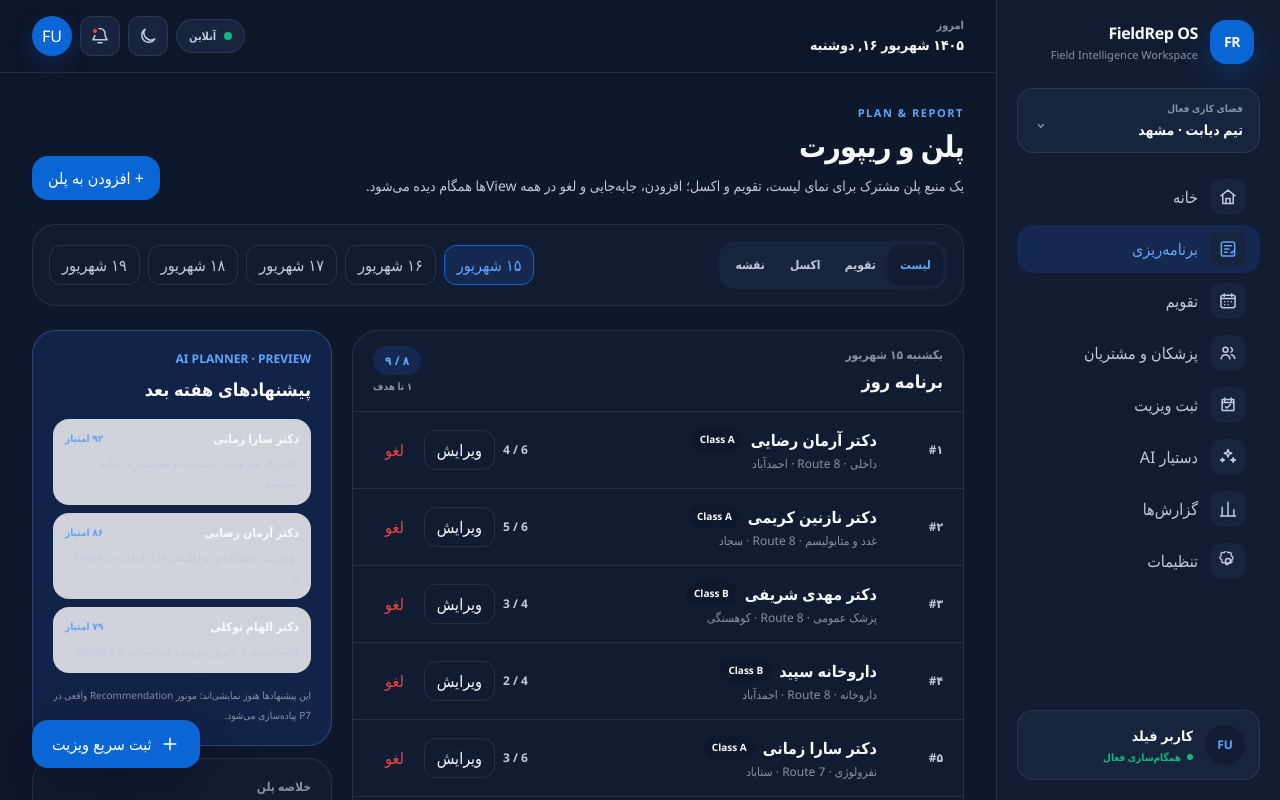
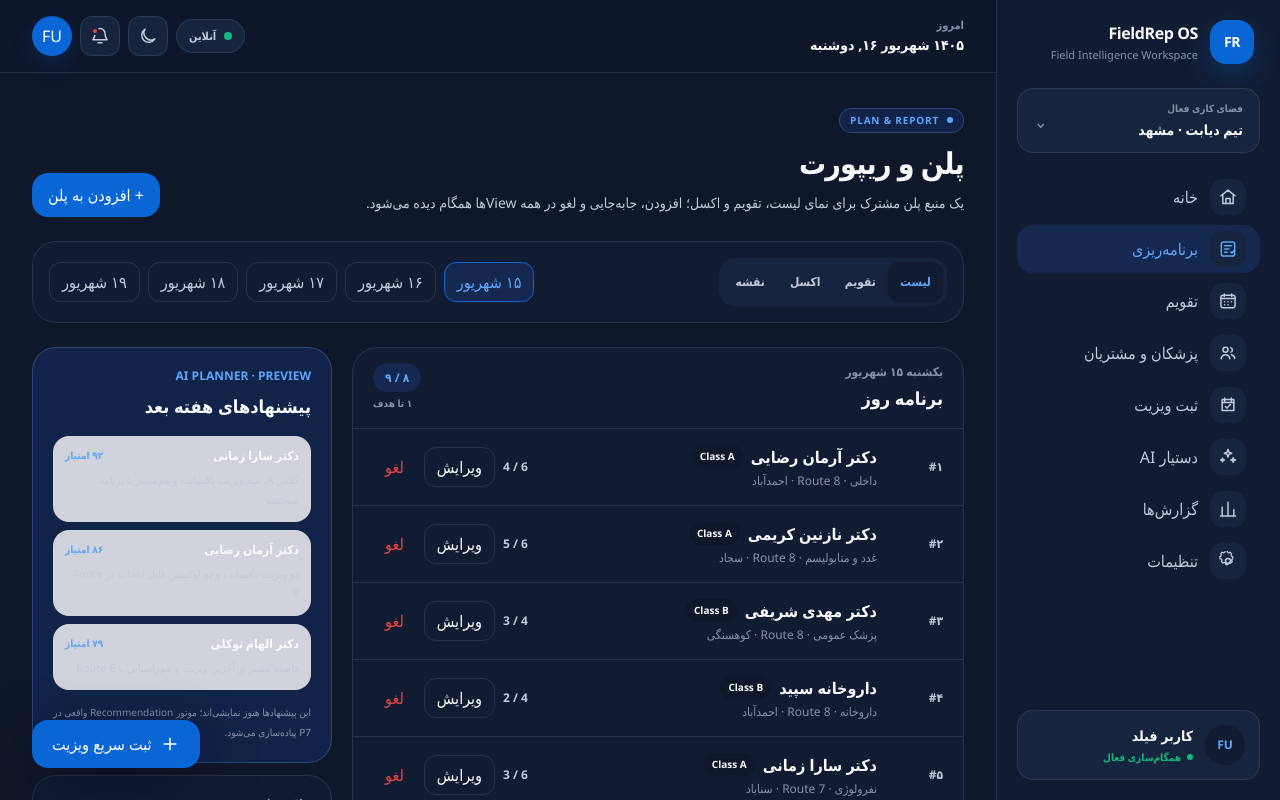
Before and after one commit to abbaselotfi/fieldrep-os, a React (Vite) app in the folder apps/web/: page /planner in a window 1280 px wide. Shown: the top 800 px of the page. Built offline with nearby package versions, Linux system fonts and the light colour scheme.

Commit message:
UI: refine page header component

```diff
--- a/apps/web/src/components/PageHeader.tsx
+++ b/apps/web/src/components/PageHeader.tsx
@@ -10,9 +10,12 @@ interface PageHeaderProps {
 export function PageHeader({ eyebrow, title, description, actions }: PageHeaderProps) {
   return (
     <header className="flex flex-col gap-4 sm:flex-row sm:items-end sm:justify-between">
-      <div>
-        <p className="text-[11px] font-extrabold tracking-[0.14em] text-[var(--accent-strong)]">{eyebrow}</p>
-        <h1 className="mt-1.5 text-2xl font-black tracking-tight sm:text-3xl">{title}</h1>
+      <div className="min-w-0">
+        <div className="inline-flex items-center gap-2 rounded-full border border-[var(--accent-border)] bg-[var(--accent-soft)] px-2.5 py-1 text-[10px] font-black tracking-[0.08em] text-[var(--accent-strong)]">
+          <span className="h-1.5 w-1.5 rounded-full bg-[var(--accent-strong)]" />
+          {eyebrow}
+        </div>
+        <h1 className="mt-3 text-2xl font-black tracking-tight sm:text-3xl">{title}</h1>
         <p className="mt-2 max-w-2xl text-sm leading-7 text-[var(--text-secondary)]">{description}</p>
       </div>
       {actions === undefined ? null : <div className="flex shrink-0 flex-wrap gap-2">{actions}</div>}
```
